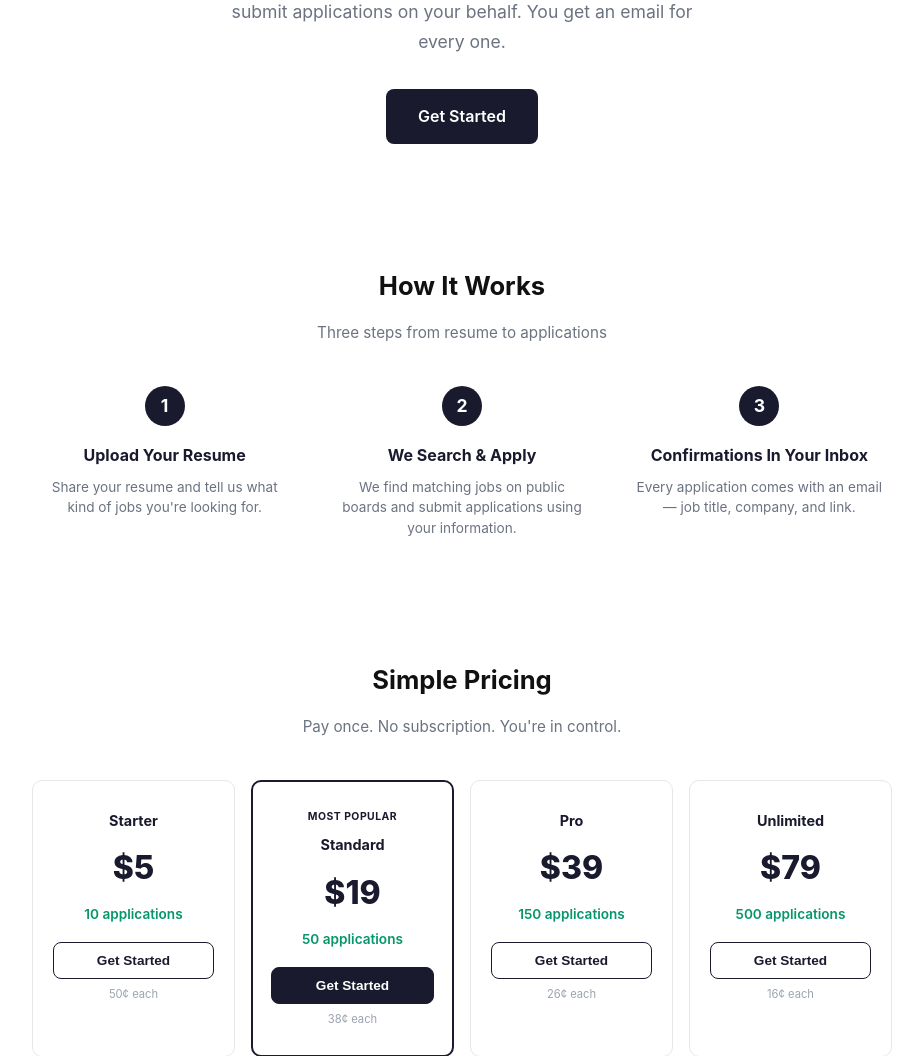
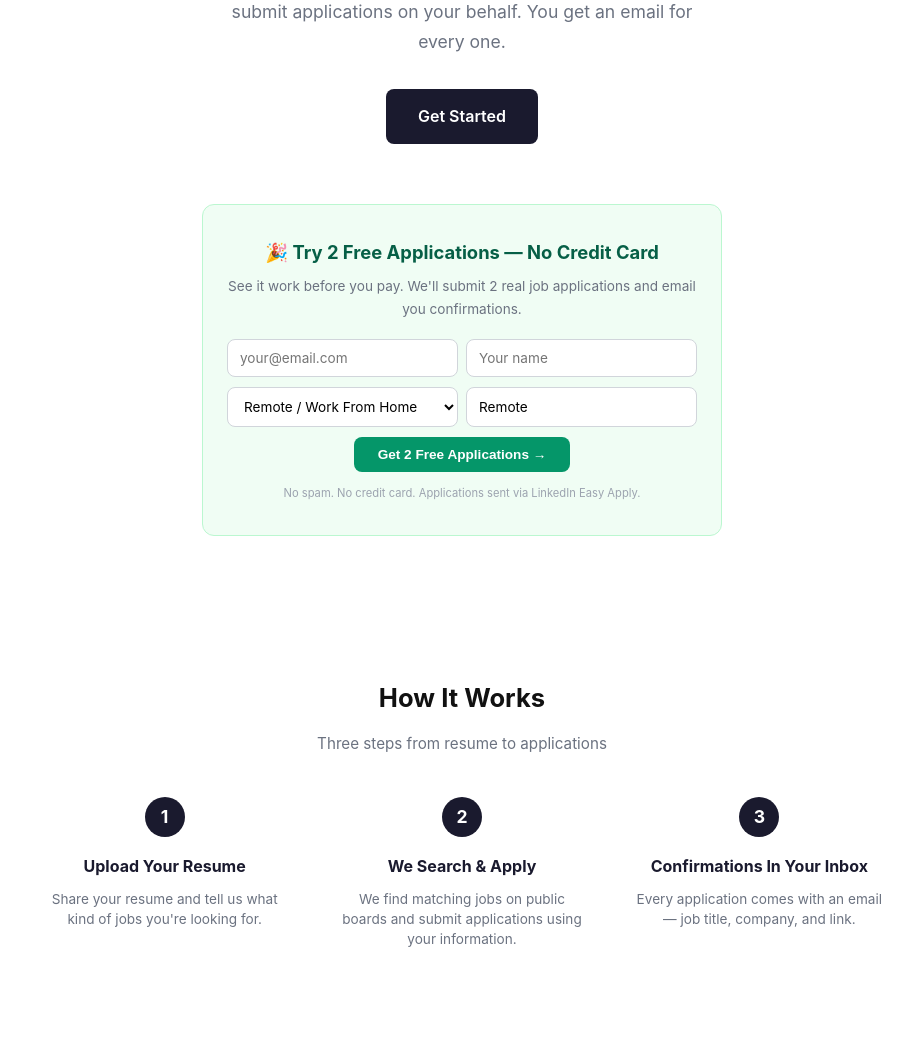
Before and after one commit to CRYPTORICH/applybot, a Flask app: page / in a window 1280 px wide. Shown: the part 332-1388 px from the top of the page, without its empty margins (178-1101 px from the left). Run offline with Flask 3, Linux system fonts and the light colour scheme; some libraries are stand-ins or nearby versions.

Commit message:
Free trial: 2 free applications, no credit card
- New /api/free-trial endpoint: creates user with 2 tokens
- Rate limiting: 1 free trial per email
- Free trial form on landing page (email + job category + location)
- Welcome email with upgrade prompt
- Smooth UX: success → scrolls to pricing
- Existing users get top-up if they used their free tokens

```diff
--- a/app.py
+++ b/app.py
@@ -2,7 +2,9 @@
 ApplyBot Backend — Flask + Stripe + CDP Auto-Apply Engine
 v2: Fair pricing, legal compliance, email confirmations, queue system
 """
-import os, json, time, uuid, threading, sqlite3, logging
+import os, json, time, uuid, threading, sqlite3, logging, smtplib
+from email.mime.text import MIMEText
+from email.mime.multipart import MIMEMultipart
 from datetime import datetime, timedelta
 from pathlib import Path
 from flask import Flask, render_template, request, jsonify, redirect
@@ -190,6 +192,121 @@ def create_checkout():
     )
 
     return jsonify({"sessionId": session.id})
+
+
+# === FREE TRIAL (S10 Malkuth: trust before payment) ===
+FREE_TRIAL_TOKENS = 2
+FREE_TRIAL_LIMIT = {}  # in-memory rate limit per email (reset on deploy)
+
+@app.route("/api/free-trial", methods=["POST", "OPTIONS"])
+def free_trial():
+    """Create a free trial user with 2 application tokens. No payment required."""
+    if request.method == "OPTIONS":
+        return "", 200
+
+    data = request.json or {}
+    email = (data.get("email", "") or "").strip().lower()
+    name = (data.get("name", "") or "").strip()
+    job_title = (data.get("job_title", "") or "IT Support Specialist").strip()
+    location = (data.get("location", "") or "Remote").strip()
+
+    # Basic validation
+    if not email or "@" not in email:
+        return jsonify({"error": "Valid email required"}), 400
+
+    # Rate limit: 1 free trial per email
+    if email in FREE_TRIAL_LIMIT:
+        return jsonify({"error": "You've already claimed your free trial. Upgrade to continue!"}), 429
+
+    FREE_TRIAL_LIMIT[email] = time.time()
+
+    # Create user
+    user_id = str(uuid.uuid4())
+    db = get_db()
+
+    # Check if this email already has a paid account
+    existing = db.execute("SELECT id, tokens FROM users WHERE email=?", (email,)).fetchone()
+    if existing and existing["tokens"] > FREE_TRIAL_TOKENS:
+        db.close()
+        return jsonify({"error": "You already have an account with tokens!", "user_id": existing["id"]}), 409
+
+    if existing:
+        # Top up existing free user (they used their 2 tokens and came back)
+        db.execute("UPDATE users SET tokens = tokens + ? WHERE id=?",
+                   (FREE_TRIAL_TOKENS, existing["id"]))
+        db.commit()
+        user_id = existing["id"]
+    else:
+        db.execute(
+            """INSERT INTO users (id, email, name, tokens, target_titles, target_location)
+               VALUES (?, ?, ?, ?, ?, ?)""",
+            (user_id, email, name, FREE_TRIAL_TOKENS, job_title, location)
+        )
+        db.commit()
+
+    # Persist
+    user = db.execute("SELECT * FROM users WHERE id=?", (user_id,)).fetchone()
+    _persist_user(user)
+    db.close()
+
+    # Send welcome email in background
+    if email and GMAIL_ADDRESS:
+        threading.Thread(target=_send_free_trial_email,
+                        args=(email, name, user_id, job_title, location),
+                        daemon=True).start()
+
+    logging.info(f"Free trial: {email} gets {FREE_TRIAL_TOKENS} tokens (id={user_id})")
+
+    return jsonify({
+        "success": True,
+        "user_id": user_id,
+        "tokens": FREE_TRIAL_TOKENS,
+        "message": f"🎉 {FREE_TRIAL_TOKENS} free applications queued! We'll search for '{job_title}' jobs in {location}.",
+        "next": f"{DOMAIN}/dashboard/{user_id}"
+    })
+
+
+def _send_free_trial_email(email, name, user_id, job_title, location):
+    """Send welcome email for free trial users with upgrade prompt."""
+    try:
+        msg = MIMEMultipart()
+        msg["From"] = f"ApplyBot <{GMAIL_ADDRESS}>"
+        msg["To"] = email
+        msg["Subject"] = f"🎉 Your {FREE_TRIAL_TOKENS} free applications are queued!"
+
+        body = f"""Hi {name or 'there'},
+
+Your {FREE_TRIAL_TOKENS} free job applications are being processed!
+
+    🔍 Searching: {job_title}
+    📍 Location: {location}
+    📧 Confirmations: You'll get an email for each application
+
+Track your applications live:
+{DOMAIN}/dashboard/{user_id}
+
+━━━━━━━━━━━━━━━━━━━━
+Want to apply to MORE jobs?
+━━━━━━━━━━━━━━━━━━━━
+
+    ⚡ 50 applications — $19
+    🚀 150 applications — $39
+    🔥 500 applications — $79
+
+Upgrade here: {DOMAIN}/#pricing
+
+— ApplyBot
+"""
+        msg.attach(MIMEText(body, "plain"))
+
+        server = smtplib.SMTP("smtp.gmail.com", 587)
+        server.starttls()
+        server.login(GMAIL_ADDRESS, os.environ.get("GMAIL_APP_PASSWORD", ""))
+        server.sendmail(GMAIL_ADDRESS, email, msg.as_string())
+        server.quit()
+    except Exception as e:
+        logging.warning(f"Free trial email failed: {e}")
+
 
 # === JOB SEARCH API ===
 @app.route("/api/job-search")
--- a/templates/index.html
+++ b/templates/index.html
@@ -37,6 +37,18 @@ h2{font-size:1.6rem;text-align:center;margin-bottom:12px;color:#111}
 .plan button:hover{background:#1a1a2e;color:#fff}
 .plan .per{color:#9ca3af;font-size:.7rem;margin-top:6px}
 .pricing-note{text-align:center;color:#9ca3af;font-size:.8rem}
+.free-trial{background:#f0fdf4;border:1px solid #bbf7d0;border-radius:12px;padding:32px 24px;max-width:520px;margin:0 auto 20px;text-align:center}
+.free-trial h3{font-size:1.15rem;margin-bottom:6px;color:#065f46}
+.free-trial p{color:#6b7280;font-size:.85rem;margin-bottom:18px}
+.free-trial .form-row{display:flex;gap:8px;flex-wrap:wrap;justify-content:center;margin-bottom:10px}
+.free-trial input,.free-trial select{padding:10px 12px;border:1px solid #d1d5db;border-radius:8px;font-size:.85rem;font-family:inherit;flex:1;min-width:140px;background:#fff}
+.free-trial button{padding:10px 24px;background:#059669;color:#fff;border:none;border-radius:8px;font-weight:600;font-size:.85rem;cursor:pointer;white-space:nowrap}
+.free-trial button:hover{background:#047857}
+.free-trial button:disabled{opacity:.6}
+.free-trial .result{margin-top:12px;padding:10px;border-radius:8px;font-size:.85rem;display:none}
+.free-trial .result.success{display:block;background:#ecfdf5;color:#065f46;border:1px solid #a7f3d0}
+.free-trial .result.error{display:block;background:#fef2f2;color:#991b1b;border:1px solid #fecaca}
+.free-trial .trust-line{margin-top:12px;font-size:.7rem;color:#9ca3af}
 .compare{overflow-x:auto;margin-bottom:40px}
 .compare table{width:100%;border-collapse:collapse;font-size:.85rem}
 .compare td,.compare th{padding:12px 14px;text-align:center;border-bottom:1px solid #f3f4f6}
@@ -84,6 +96,36 @@ h2{font-size:1.6rem;text-align:center;margin-bottom:12px;color:#111}
 <p>Upload your resume. We search public job boards and submit applications on your behalf. You get an email for every one.</p>
 <a href="#pricing" class="cta">Get Started</a>
 </div>
+
+<!-- FREE TRIAL -->
+<section style="padding-top:0">
+<div class="free-trial" id="free-trial-section">
+<h3>🎉 Try 2 Free Applications — No Credit Card</h3>
+<p>See it work before you pay. We'll submit 2 real job applications and email you confirmations.</p>
+<div class="form-row">
+<input type="email" id="ft-email" placeholder="your@email.com">
+<input type="text" id="ft-name" placeholder="Your name">
+</div>
+<div class="form-row">
+<select id="ft-category">
+<option value="">Job Category</option>
+<option value="it-support">IT Support & Help Desk</option>
+<option value="software-dev">Software Development</option>
+<option value="healthcare">Healthcare & Nursing</option>
+<option value="retail">Retail & Customer Service</option>
+<option value="warehouse">Warehouse & Logistics</option>
+<option value="admin">Administrative & Office</option>
+<option value="finance">Finance & Banking</option>
+<option value="sales">Sales & Business Development</option>
+<option value="remote" selected>Remote / Work From Home</option>
+</select>
+<input type="text" id="ft-location" placeholder="City or 'Remote'" value="Remote" list="city-list">
+</div>
+<button onclick="startFreeTrial()" id="ft-btn">Get 2 Free Applications →</button>
+<div class="trust-line">No spam. No credit card. Applications sent via LinkedIn Easy Apply.</div>
+<div class="result" id="ft-result"></div>
+</div>
+</section>
 
 <section id="how">
 <h2>How It Works</h2>
@@ -188,6 +230,78 @@ async function checkout(plan) {
         setTimeout(() => { btn.textContent = original; }, 2000);
     }
 }
+
+async function startFreeTrial() {
+    const email = document.getElementById('ft-email').value.trim();
+    const name = document.getElementById('ft-name').value.trim();
+    const category = document.getElementById('ft-category').value;
+    const location = document.getElementById('ft-location').value.trim();
+    const btn = document.getElementById('ft-btn');
+    const result = document.getElementById('ft-result');
+
+    if (!email || !email.includes('@')) {
+        result.className = 'result error';
+        result.textContent = 'Please enter a valid email address.';
+        return;
+    }
+
+    // Map category value to label
+    const categoryMap = {
+        'it-support': 'IT Support Specialist',
+        'software-dev': 'Software Developer',
+        'healthcare': 'Healthcare Professional',
+        'retail': 'Retail Associate',
+        'warehouse': 'Warehouse Associate',
+        'admin': 'Administrative Assistant',
+        'finance': 'Finance Professional',
+        'sales': 'Sales Representative',
+        'remote': 'Remote Worker',
+    };
+    const jobTitle = categoryMap[category] || 'IT Support Specialist';
+
+    btn.textContent = 'Setting up...';
+    btn.disabled = true;
+
+    try {
+        const resp = await fetch(API_BASE + '/api/free-trial', {
+            method: 'POST',
+            headers: {'Content-Type': 'application/json'},
+            body: JSON.stringify({
+                email: email,
+                name: name,
+                job_title: jobTitle,
+                location: location || 'Remote'
+            })
+        });
+
+        const data = await resp.json();
+
+        if (resp.ok) {
+            result.className = 'result success';
+            result.innerHTML = `
+                ${data.message}<br><br>
+                <a href="${data.next}" style="color:#059669;font-weight:600">View your dashboard →</a><br><br>
+                <span style="font-size:.8rem;color:#6b7280">Check your email for confirmation!</span>
+            `;
+            btn.textContent = '✓ Queued!';
+
+            // Scroll to pricing for upgrade
+            setTimeout(() => {
+                document.getElementById('pricing').scrollIntoView({behavior: 'smooth'});
+            }, 2000);
+        } else {
+            result.className = 'result error';
+            result.textContent = data.error || 'Something went wrong. Try again.';
+            btn.textContent = 'Get 2 Free Applications →';
+            btn.disabled = false;
+        }
+    } catch(e) {
+        result.className = 'result error';
+        result.textContent = 'Connection error. Check your internet and try again.';
+        btn.textContent = 'Get 2 Free Applications →';
+        btn.disabled = false;
+    }
+}
 </script>
 </body>
 </html>
```
